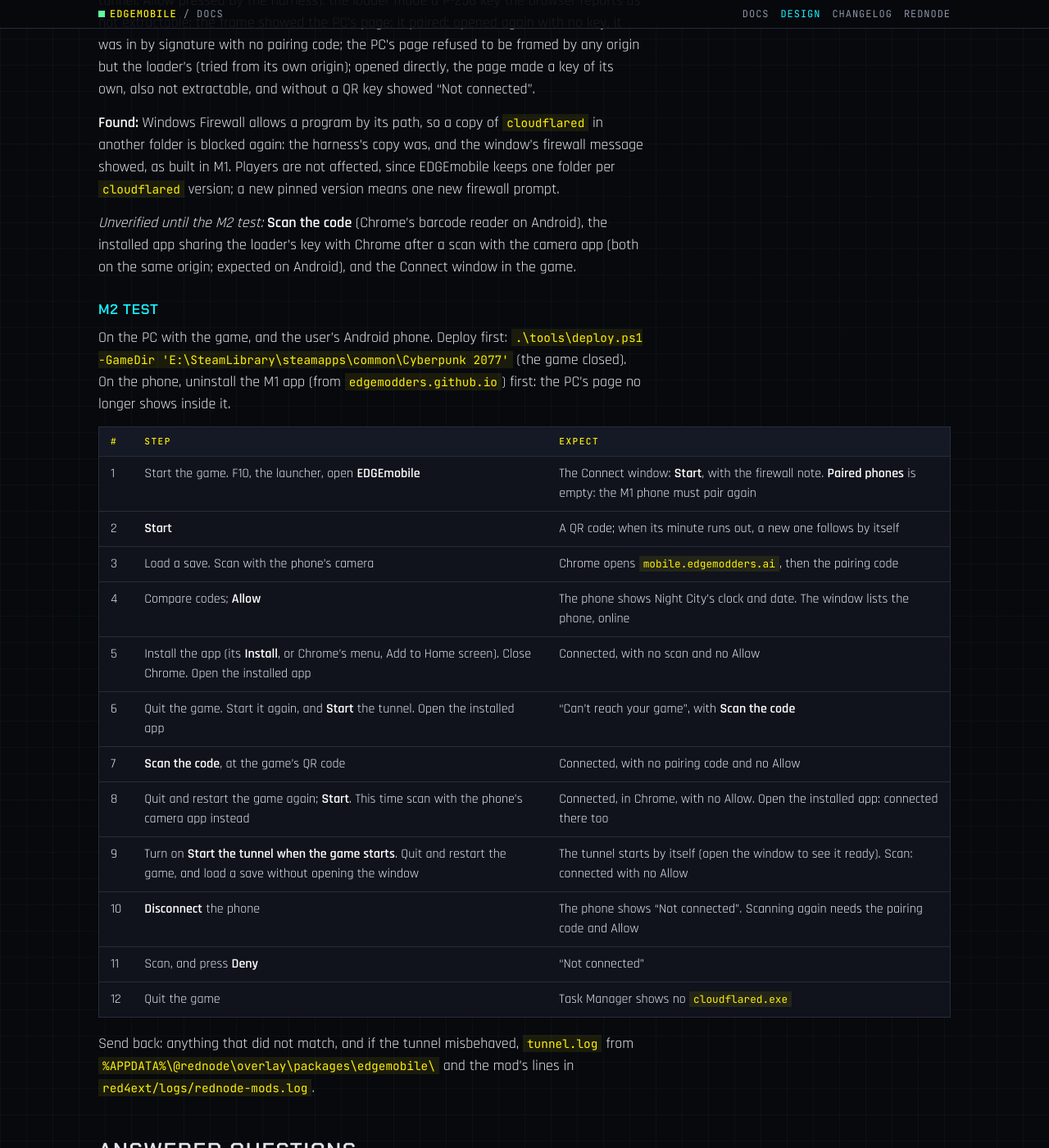
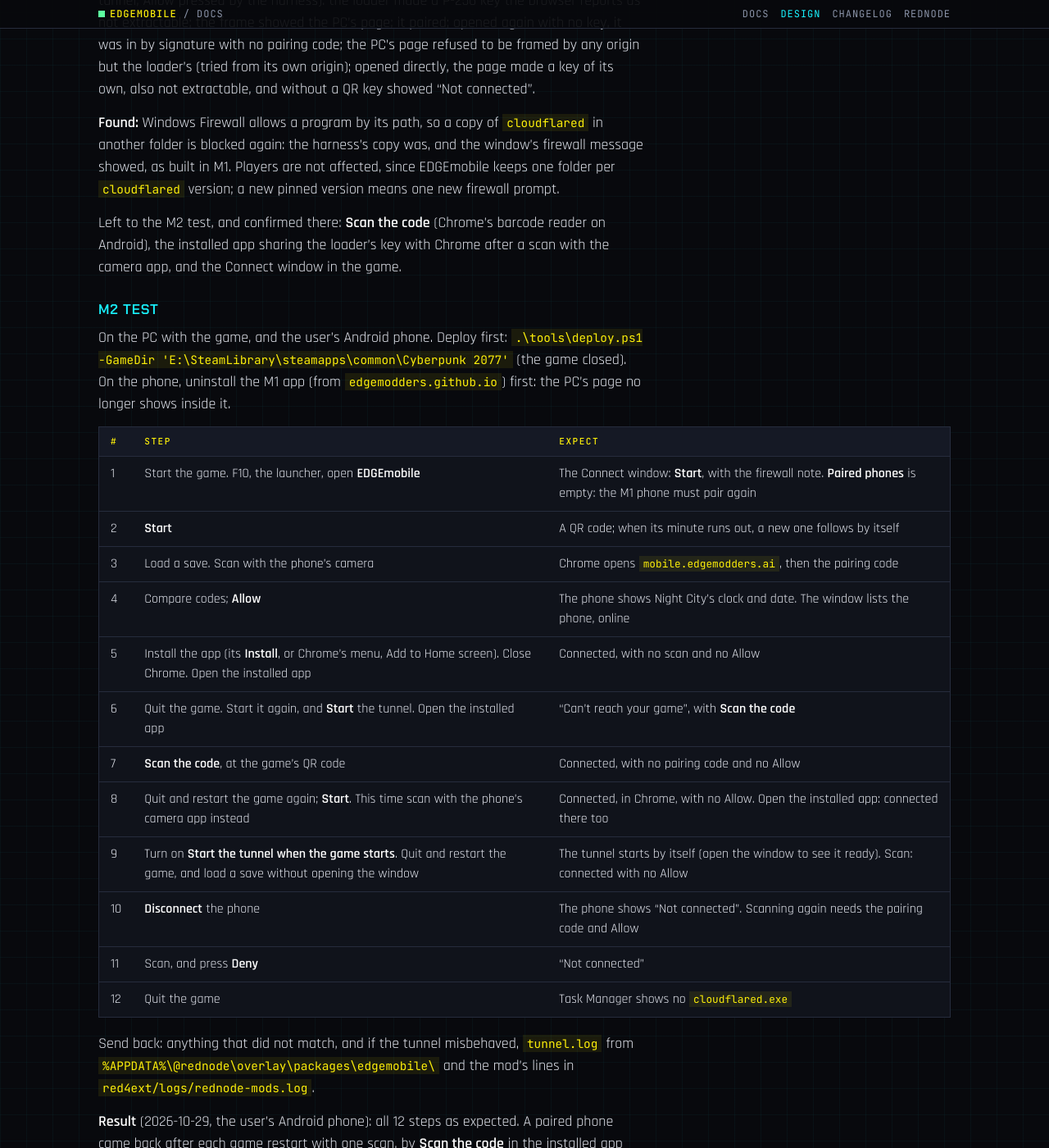
Before and after one commit to Edgemodders/EDGEmobile, a Jekyll site: the page built from docs/design.md, in a window 1280 px wide and 1400 px high, scrolled down 18801 px. Shown: the whole window at 82% size. Built offline with Jekyll 4.4.1, drawn with Linux system fonts in a browser that asks for light colours; some of the changed text lies outside the part shown.

Commit message:
Docs: the M2 test passed on Android, M2 done
Co-Authored-By: Claude Opus 5.5 <noreply@anthropic.com>

```diff
--- a/docs/design.md
+++ b/docs/design.md
@@ -392,7 +392,7 @@ The spike's files (`edgemobile/spike/`) are gone.
 
 **Found:** Windows Firewall allows a program by its path, so a copy of `cloudflared` in another folder is blocked again: the harness's copy was, and the window's firewall message showed, as built in M1. Players are not affected, since EDGEmobile keeps one folder per `cloudflared` version; a new pinned version means one new firewall prompt.
 
-*Unverified until the M2 test:* **Scan the code** (Chrome's barcode reader on Android), the installed app sharing the loader's key with Chrome after a scan with the camera app (both on the same origin; expected on Android), and the Connect window in the game.
+Left to the M2 test, and confirmed there: **Scan the code** (Chrome's barcode reader on Android), the installed app sharing the loader's key with Chrome after a scan with the camera app, and the Connect window in the game.
 
 ### M2 test
 
@@ -414,6 +414,8 @@ On the PC with the game, and the user's Android phone. Deploy first: `.\tools\de
 | 12 | Quit the game | Task Manager shows no `cloudflared.exe` |
 
 Send back: anything that did not match, and if the tunnel misbehaved, `tunnel.log` from `%APPDATA%\@rednode\overlay\packages\edgemobile\` and the mod's lines in `red4ext/logs/rednode-mods.log`.
+
+**Result** (2026-10-29, the user's Android phone): all 12 steps as expected. A paired phone came back after each game restart with one scan, by **Scan the code** in the installed app and by the camera app, with no pairing code and no Allow; the setting started the tunnel with the game; Disconnect and Deny refused; `cloudflared` ended with the game.
 
 ## Answered questions
 
```
Also changed, not shown: other parts of docs/design.md (+1 -1 lines), CLAUDE.md (+1 -1 lines), docs/index.md (+1 -1 lines).
